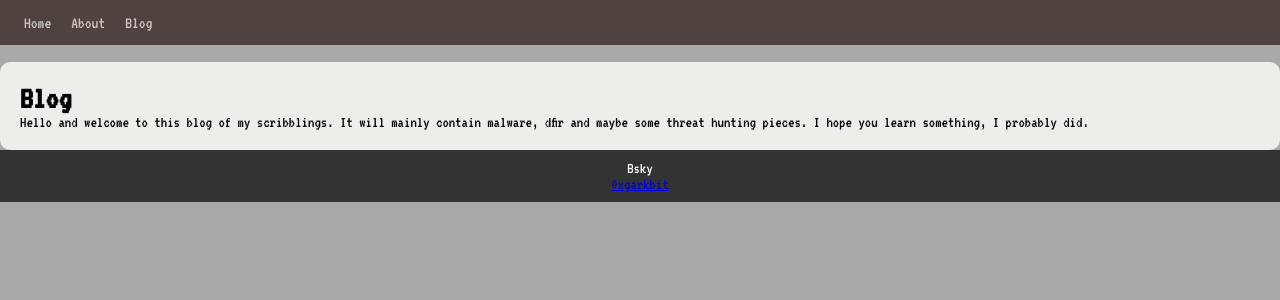
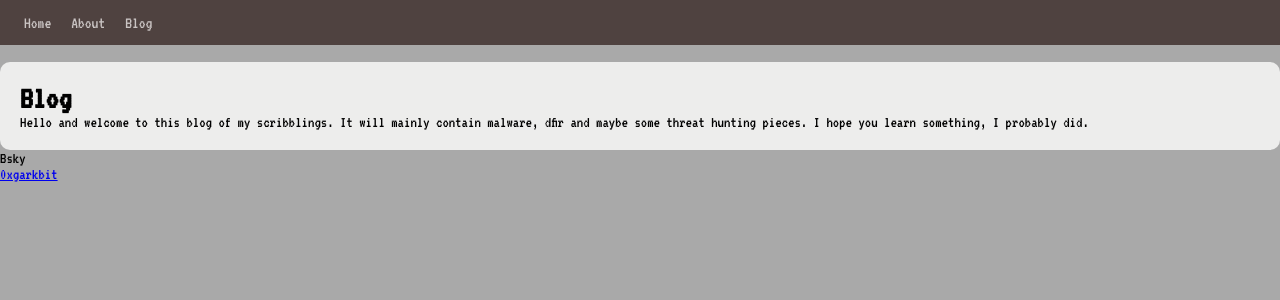
Before and after one commit to garkbt/garkbt.github.io, a Jekyll site: the page built from index.html, in a window 1280 px wide. Shown: the top 300 px of the page. Built offline with Jekyll 4.4.1, drawn with Linux system fonts in a browser that asks for light colours.

Commit message:
Update main.scss

```diff
--- a/_sass/main.scss
+++ b/_sass/main.scss
@@ -73,10 +73,3 @@ body {
     }
   }
 }
-
-footer {
-    text-align: center;
-    padding: 10px 0;
-    background-color: #333;
-    color: #fff;
-}
```
